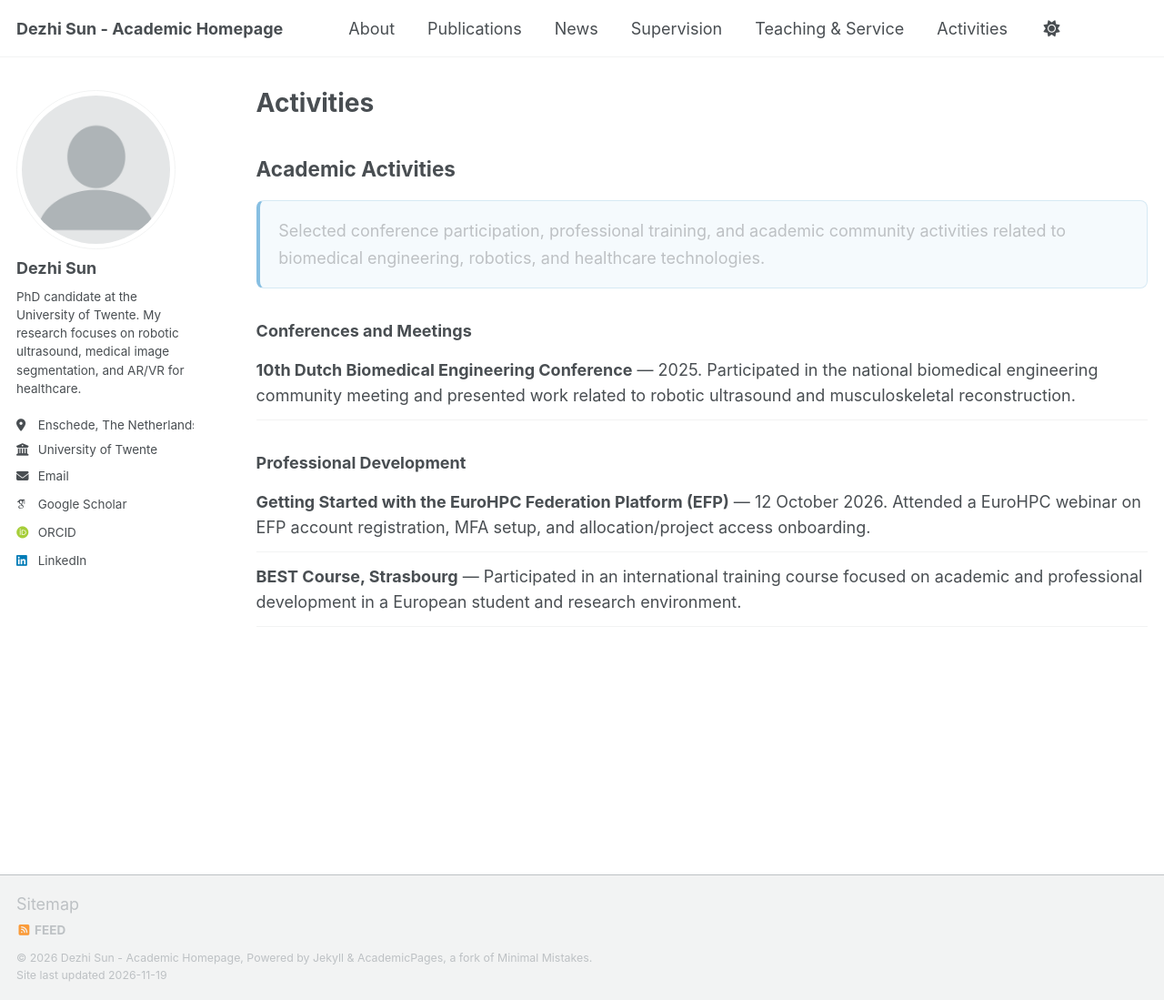
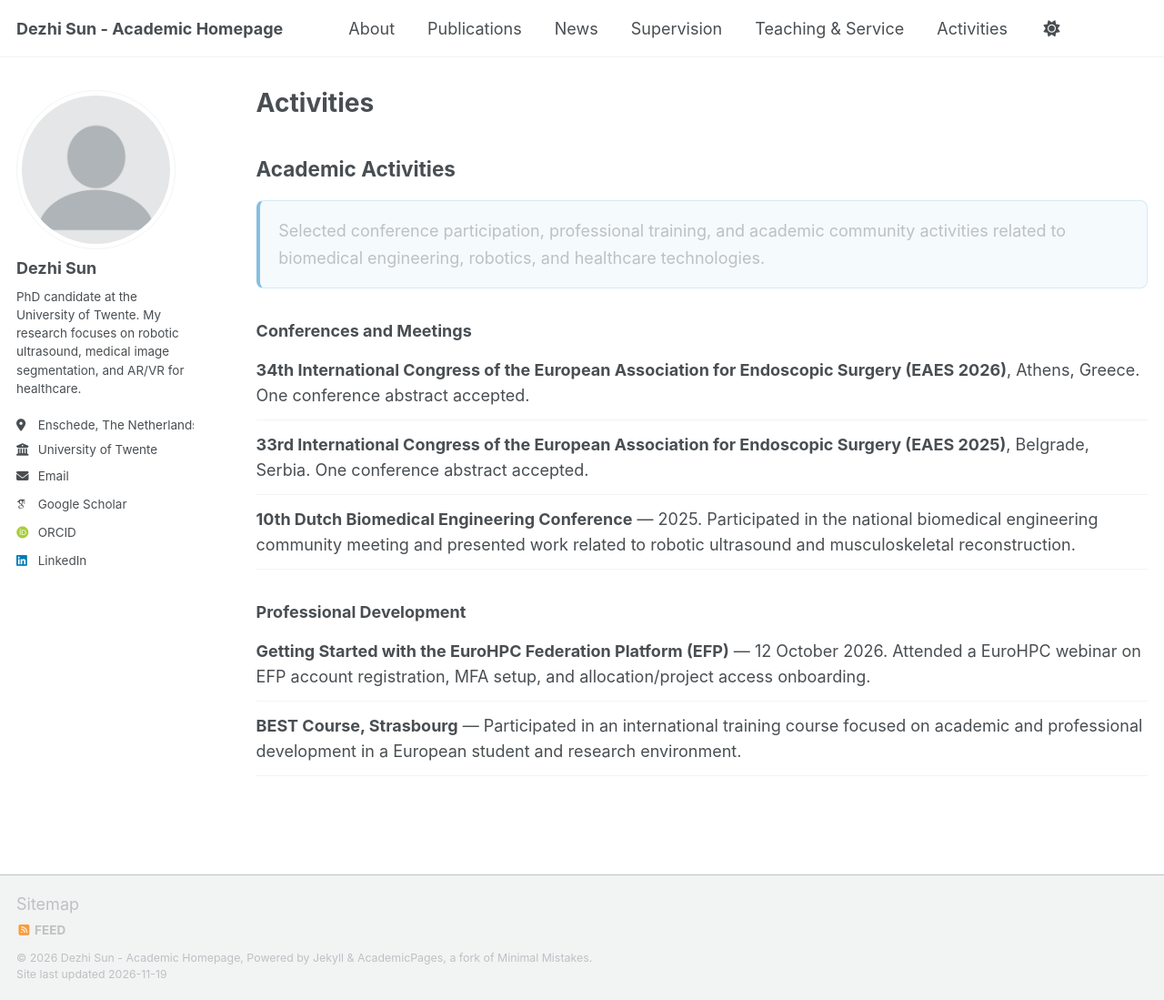
Before and after one commit to Jacksundezhi/Jacksundezhi.github.io, a Jekyll site: the page built from _pages/activities.md, in a window 1280 px wide and 1099 px high. Shown: the whole window at 91% size. Built offline with Jekyll 4.4.1, drawn with Linux system fonts in a browser that asks for light colours; some web fonts are replaced; a script bundle is joined from its source files by our own code; library files that are not in the unit come from our copies.

Commit message:
Add EAES conference abstracts to Activities

```diff
--- a/_pages/activities.md
+++ b/_pages/activities.md
@@ -15,6 +15,8 @@ author_profile: true
 
 <div class="academic-list" markdown="1">
 
+- **34th International Congress of the European Association for Endoscopic Surgery (EAES 2026)**, Athens, Greece. One conference abstract accepted.
+- **33rd International Congress of the European Association for Endoscopic Surgery (EAES 2025)**, Belgrade, Serbia. One conference abstract accepted.
 - **10th Dutch Biomedical Engineering Conference** — 2025. Participated in the national biomedical engineering community meeting and presented work related to robotic ultrasound and musculoskeletal reconstruction.
 
 </div>
```
